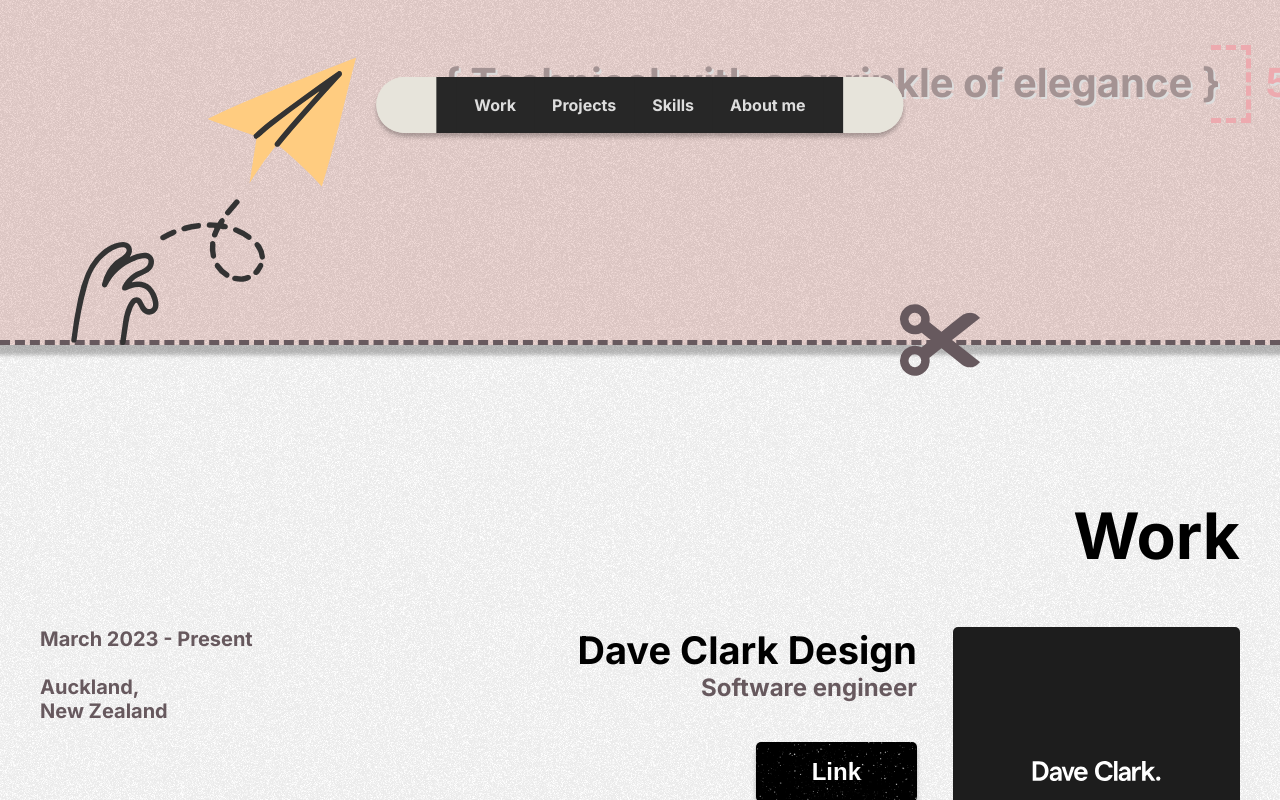
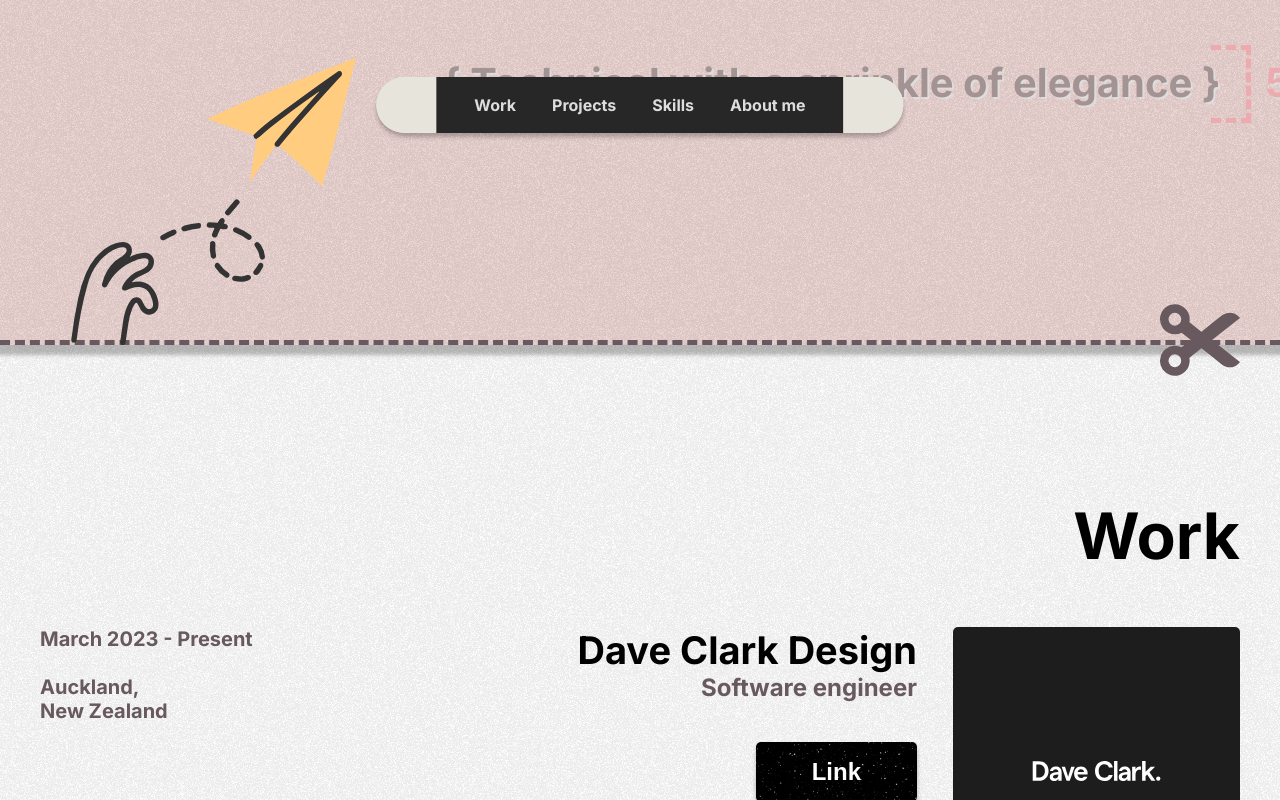
Before and after one commit to jellychn/portfolio3.0, a React (Create React App) app: page /#/dev in a window 1280 px wide. Shown: the part 635-1435 px from the top of the page. Built offline with nearby package versions, Linux system fonts and the light colour scheme.

Commit message:
update scicssor position

```diff
--- a/src/components/master/Master.scss
+++ b/src/components/master/Master.scss
@@ -8,13 +8,20 @@
 
     .scissors {
         bottom: -40px;
-        right: 300px;
+        right: 0px;
         position: absolute;
         width: 80px;
         height: 80px;
         transform: rotate(-90deg);
     }
 
+    .paper-plane {
+        position: absolute;
+        width: 350px;
+        height: 350px;
+        bottom: -35px;
+        left: 0pz;
+    }
 }
 
 .logo {
@@ -148,11 +155,3 @@
         }
     }
 }
-
-.paper-plane {
-    position: absolute;
-    width: 350px;
-    height: 350px;
-    bottom: -35px;
-    left: 0pz;
-}
--- a/src/components/master/Master.tsx
+++ b/src/components/master/Master.tsx
@@ -60,8 +60,8 @@
           </div>
         </div>
         <img className="paper-plane" src={paperPlane} alt="" />
+        <img className="scissors" src={scissors} />
       </div>
-      <img className="scissors" src={scissors} />
     </div>
   );
 }
```
